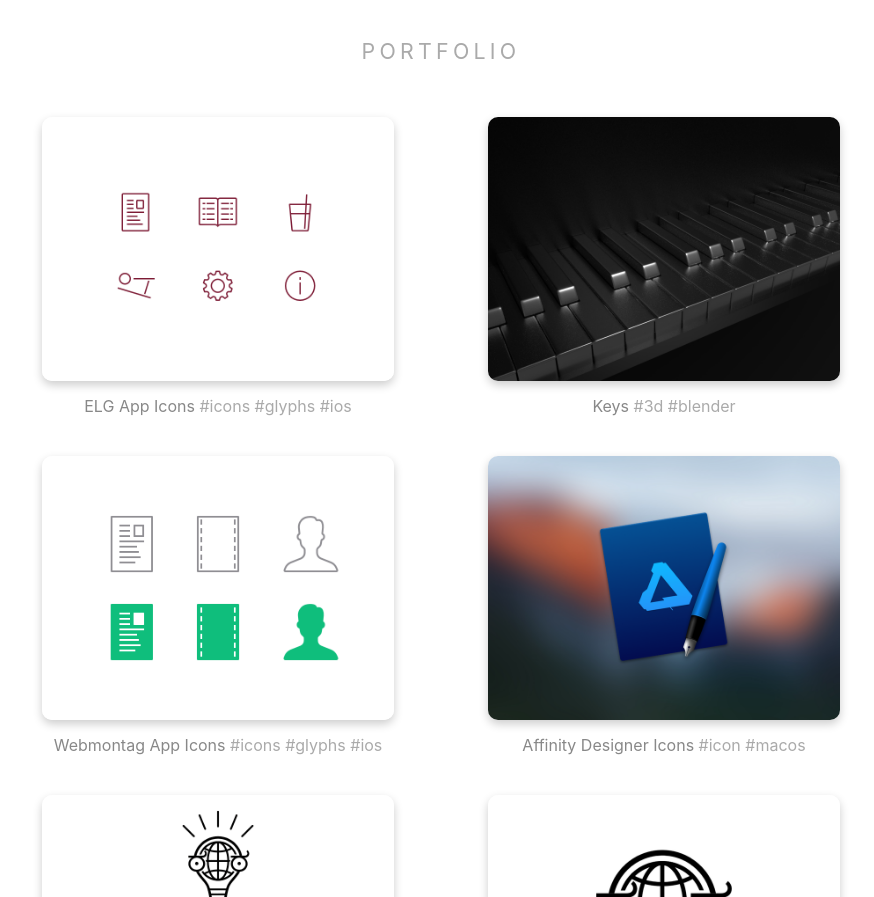
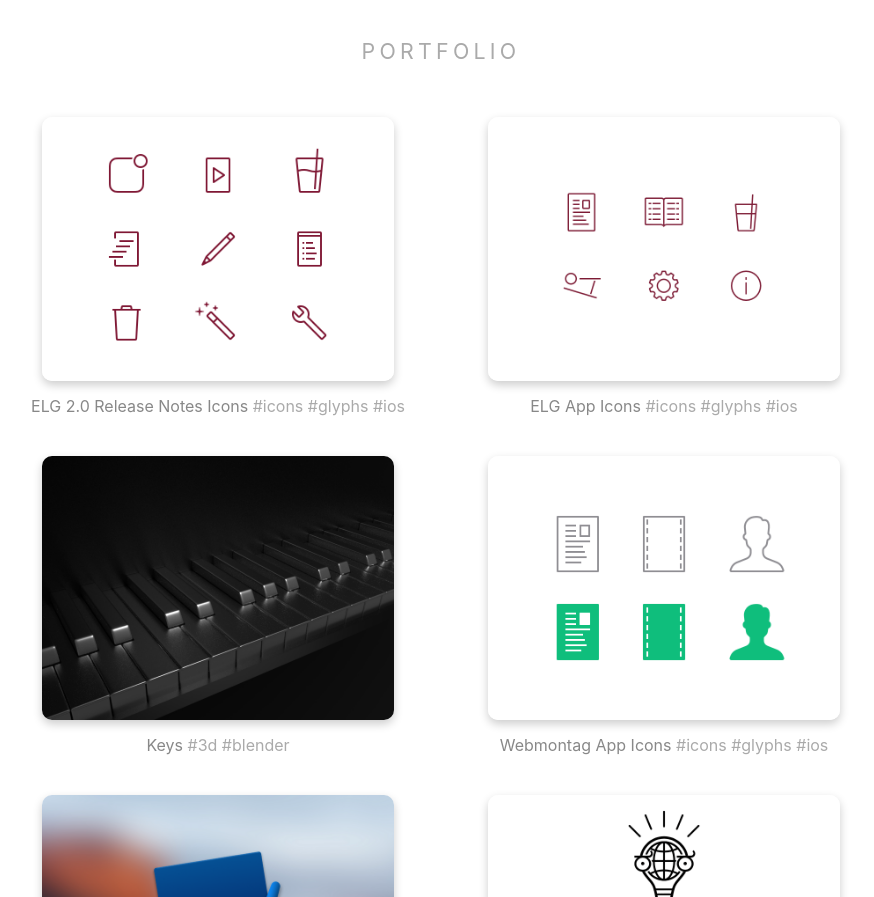
Before and after one commit to JohJakob/johjakob.github.io, a plain HTML site: page index.html in a window 1280 px wide. Shown: the part 1037-1934 px from the top of the page, without its empty margins (199-1073 px from the left). Drawn offline with Linux system fonts and the light colour scheme.

Commit message:
Add "ELG 2.0 Release Notes Icons" to portfolio
Add elg-2-0-release-notes-icons.png + update index.html

```diff
--- a/index.html
+++ b/index.html
@@ -122,6 +122,10 @@
 		</ul>
 		<h2>Portfolio</h2>
 		<ul class="portfolio">
+      <li>
+				<a href="https://dribbble.com/shots/3147243-ELG-2-0-Release-Notes-Icons"><img src="images/elg-2-0-release-notes-icons.png" alt=""></a>
+				<p>ELG 2.0 Release Notes Icons <span>#icons #glyphs #ios</span></p>
+			</li>
 			<li>
 				<a href="https://dribbble.com/shots/2796972-ELG-App-Icons"><img src="images/elg-app-icons.png" alt=""></a>
 				<p>ELG App Icons <span>#icons #glyphs #ios</span></p>
```
Also changed, not shown: images/elg-2-0-release-notes-icons.png (added).
